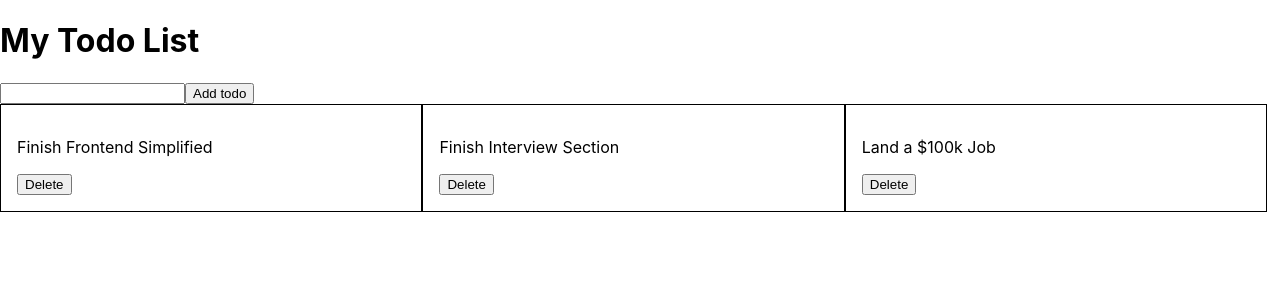
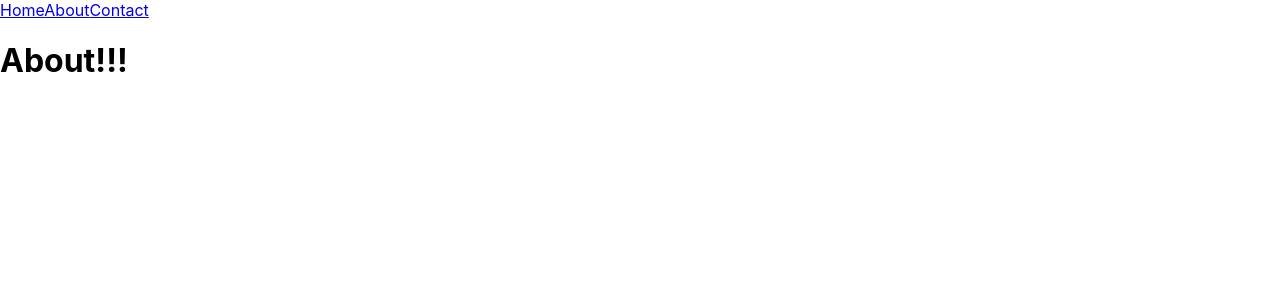
Before and after one commit to prattparedes/React-Crash-Course, a React (Create React App) app: page /about in a window 1280 px wide. Shown: the top 300 px of the page. Built offline with nearby package versions, Linux system fonts and the light colour scheme.

Commit message:
routing done

```diff
--- a/src/App.jsx
+++ b/src/App.jsx
@@ -3,8 +3,6 @@
 import Todo from "./Components/Todo.jsx";
 import Modal from "./Components/Modal.jsx";
 import React, { useState, useEffect } from 'react';
-import Counter from "./Components/Counter.jsx"
-import Array from "./Components/Array.jsx"
 
 
 function App() {
--- /dev/null
+++ b/src/App2.jsx
@@ -0,0 +1,21 @@
+import "./App.css";
+import { BrowserRouter as Router, Routes, Route } from "react-router-dom";
+import Home from "./pages/Home";
+import About from "./pages/About";
+import Contact from "./pages/Contact";
+import Nav from "./Components/Nav.jsx"
+
+function App2() {
+  return (
+      <Router>
+        <Nav />
+        <Routes>
+          <Route path="/" element={<Home />} />
+          <Route path="/about" element={<About />} />
+          <Route path="/contact" element={<Contact />} />
+        </Routes>
+      </Router>
+  );
+}
+
+export default App2;
--- /dev/null
+++ b/src/Components/Nav.jsx
@@ -0,0 +1,13 @@
+import { Link } from 'react-router-dom'
+
+function Nav() {
+  return (
+    <nav>
+      <Link to="/">Home</Link>
+      <Link to="/about">About</Link>
+      <Link to="/contact">Contact</Link>
+    </nav>
+  );
+}
+
+export default Nav
--- a/src/index.js
+++ b/src/index.js
@@ -2,10 +2,11 @@
 import ReactDOM from 'react-dom/client';
 import './index.css';
 import App from './App.jsx';
+import App2 from './App2.jsx';
 import reportWebVitals from './reportWebVitals';
 
 const root = ReactDOM.createRoot(document.getElementById('root'));
-root.render(<App />);
+root.render(<App2 />);
 
 // If you want to start measuring performance in your app, pass a function
 // to log results (for example: reportWebVitals(console.log))
--- a/src/pages/About.jsx
+++ b/src/pages/About.jsx
@@ -1,5 +1,5 @@
 function About() {
-    return <h1>About</h1>
+    return <h1>About!!!</h1>
 }
 
 export default About
```
